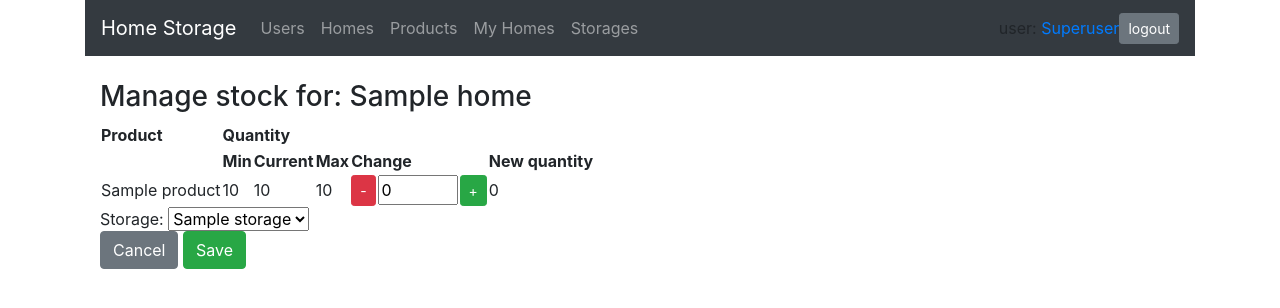
After one commit to Peanhua/HomeStorage, a Flask app: page /stock/1/ in a window 1280 px wide. The commit adds this page. Shown: the top 308 px of the page. Run offline with Flask 2, Linux system fonts and the light colour scheme; a user stored in the database is signed in; tables that the repository leaves empty hold one stand-in row (values such as "Sample post"); some libraries are stand-ins or nearby versions.

Commit message:
Add view to adjust item quantities in storages.

```diff
--- a/application/__init__.py
+++ b/application/__init__.py
@@ -81,6 +81,9 @@ from application.users    import views
 from application.homes    import models
 from application.homes    import views
 
+from application.items    import models
+
+from application.stock    import views
 
 
 # Authentication continued:
--- a/application/homes/models.py
+++ b/application/homes/models.py
@@ -1,4 +1,5 @@
-from application import db
+from application    import db
+from sqlalchemy.sql import text
 
 class Home(db.Model):
     home_id  = db.Column(db.Integer,    primary_key = True)
@@ -9,6 +10,32 @@ class Home(db.Model):
 
     def __init__(self, name):
         self.name     = name
+
+    def get_stock(self):
+        q = text("SELECT product.product_id                AS product_id,"
+                 "       product.name                      AS product_name,"
+                 "       home_product.desired_min_quantity AS desired_min_quantity,"
+                 "       home_product.desired_max_quantity AS desired_max_quantity,"
+                 "       SUM(item.quantity)                AS current_quantity"
+                 "  FROM product"
+                 "       LEFT OUTER JOIN home_product ON product.product_id = home_product.product_id"
+                 "                                       AND ( home_product.home_id = :home_id OR home_product.home_id IS NULL)"
+                 "  LEFT OUTER JOIN item ON product.product_id = item.product_id"
+                 "                          AND item.storage_id IN ( SELECT storage.storage_id"
+                 "                                                     FROM storage"
+                 "                                                    WHERE storage.home_id = :home_id )"
+                 " GROUP BY product.product_id"
+                ).params(home_id=self.home_id)
+        res = db.engine.execute(q)
+        rv = []
+        for row in res:
+            rv.append({"product_id":           row[0],
+                       "product_name":         row[1],
+                       "desired_min_quantity": row[2],
+                       "desired_max_quantity": row[3],
+                       "current_quantity":     row[4] if row[4] else 0
+                       })
+        return rv
 
 
 class HomeUser(db.Model):
--- a/application/static/index.js
+++ b/application/static/index.js
@@ -99,3 +99,26 @@ onMoveBetweenListsClicked = (event, list_from_id, list_to_id) => {
     /* */
   }
 }
+
+
+onStockAdjustClicked = (product_id, amount) => {
+  const cur = document.getElementById("curquant_" + product_id)
+  const curval = parseInt(cur.value)
+  const change = document.getElementById("change_" + product_id)
+  const newquant = document.getElementById("newquant_" + product_id)
+
+
+  let changeval = parseInt(change.value) + amount
+  let newcur = (curval + changeval)
+
+  if(newcur < 0) {
+    newcur    = 0
+    changeval = -curval
+  } else if(changeval > 9999) {
+    changeval = 9999
+    newcur    = curval + changeval
+  }
+
+  change.value = changeval
+  newquant.innerHTML = newcur
+}
--- /dev/null
+++ b/application/stock/views.py
@@ -0,0 +1,49 @@
+from application                 import app, db, login_required
+from application.homes.models    import Home
+from application.storages.models import Storage
+from application.items.models    import Item
+from flask                       import render_template, request, url_for
+from flask_login                 import current_user
+
+
+# Stock edit
+@app.route("/stock/<home_id>/", methods=["GET", "POST"])
+@login_required()
+def stock_edit(home_id):
+    home = Home.query.get(home_id)
+
+    def view():
+        storages = Storage.query.filter(Storage.home_id == home_id).all()
+        products = home.get_stock()
+        return render_template("homes/stock_edit.html", home=home, storages=storages, products=products)
+
+    if request.method == "GET":
+        return view()
+
+    elif request.method == "POST":
+        storage_id  = request.form["storage_id"]
+        product_ids = request.form.getlist("productid[]")
+        changes     = request.form.getlist("change[]")
+
+        existing_items = Item.query.filter(Item.storage_id == storage_id).all()
+
+        handled = []
+        for ei in existing_items:
+            try:
+                ind = product_ids.index(ei.product_id)
+                handled.append(ei.product_id)
+                ei.quantity += changes[ind]
+                if ei.quantity == 0:
+                    db.session().delete(ei)
+            except ValueError:
+                pass
+
+        for i in range(len(changes)):
+            if product_ids[i] not in handled:
+                item = Item(product_ids[i], storage_id)
+                item.quantity = changes[i]
+                db.session().add(item)
+
+        db.session().commit()
+
+        return view()
--- a/application/templates/homes/mylist.html
+++ b/application/templates/homes/mylist.html
@@ -13,6 +13,7 @@
     <td>{{ home.users|length }}</td>
     <td>
       <button type="button" class="btn btn-primary btn-sm" onclick="location.assign('{{ url_for('myhomes_edit', home_id=home.home_id) }}')">Edit</button>
+      <button type="button" class="btn btn-success btn-sm" onclick="location.assign('{{ url_for('stock_edit', home_id=home.home_id) }}')">Stock</button>
     </td>
   </tr>
   {% endfor %}
--- /dev/null
+++ b/application/templates/homes/stock_edit.html
@@ -0,0 +1,58 @@
+{% extends "layout.html" %}
+
+{% block body %}
+<form method="POST">
+  <h3>Manage stock for: {{ home.name }}</h3>
+  <input type="hidden" id="home_id" value="{{ home.home_id }}" />
+  <table>
+    <tr>
+      <th>Product</th>
+      <th colspan="7">Quantity</th>
+    </tr>
+    <tr>
+      <th></th>
+      <th>Min</th>
+      <th>Current</th>
+      <th>Max</th>
+      <th colspan="3">Change</th>
+      <th>New quantity</th>
+    </tr>
+    {% for product in products %}
+    <tr>
+      <td>{{ product.product_name }}</td>
+      <td>{{ product.desired_min_quantity }}</td>
+      <td>
+        {{ product.current_quantity }}
+        <input type="hidden" id="curquant_{{ product.product_id }}" value="{{ product.current_quantity }}" />
+      </td>
+      <td>{{ product.desired_max_quantity }}</td>
+      <td>
+        <button type="button" class="btn btn-danger btn-sm" onclick="onStockAdjustClicked({{ product.product_id }}, -1)">-</button>
+      </td>
+      <td>
+        <span class="label label-default">
+          <input type="hidden" name="productid[]" value="{{ product.product_id }}" />
+          <input type="number" min="-{{ product.current_quantity }}" max="9999" style="width: 5em;" name="change[]" id="change_{{ product.product_id }}" value="0" onchange="onStockAdjustClicked({{ product.product_id }}, 0)" />
+        </span>
+      </td>
+      <td>
+        <button type="button" class="btn btn-success btn-sm" onclick="onStockAdjustClicked({{ product.product_id }}, 1)">+</button>
+      </td>
+      <td><span class="label label-default" id="newquant_{{ product.product_id }}">0</span></td>
+    </tr>
+    {% endfor %}
+  </table>
+  <div>
+    Storage:
+    <select id="storage" name="storage_id">
+      {% for storage in storages %}
+      <option value="{{ storage.storage_id }}">{{ storage.name }}</option>
+      {% endfor %}
+    </select>
+  </div>
+  <div>
+    <button type="button" class="btn btn-secondary" onclick="location.assign('{{ url_for('myhomes_index') }}')">Cancel</button>
+    <button type="submit" class="btn btn-success">Save</button>
+  </div>
+</form>
+{% endblock %}
```
Also changed, not shown: application/items/models.py (added, +12 -0 lines), application/items/__init__.py (added), application/stock/__init__.py (added).
